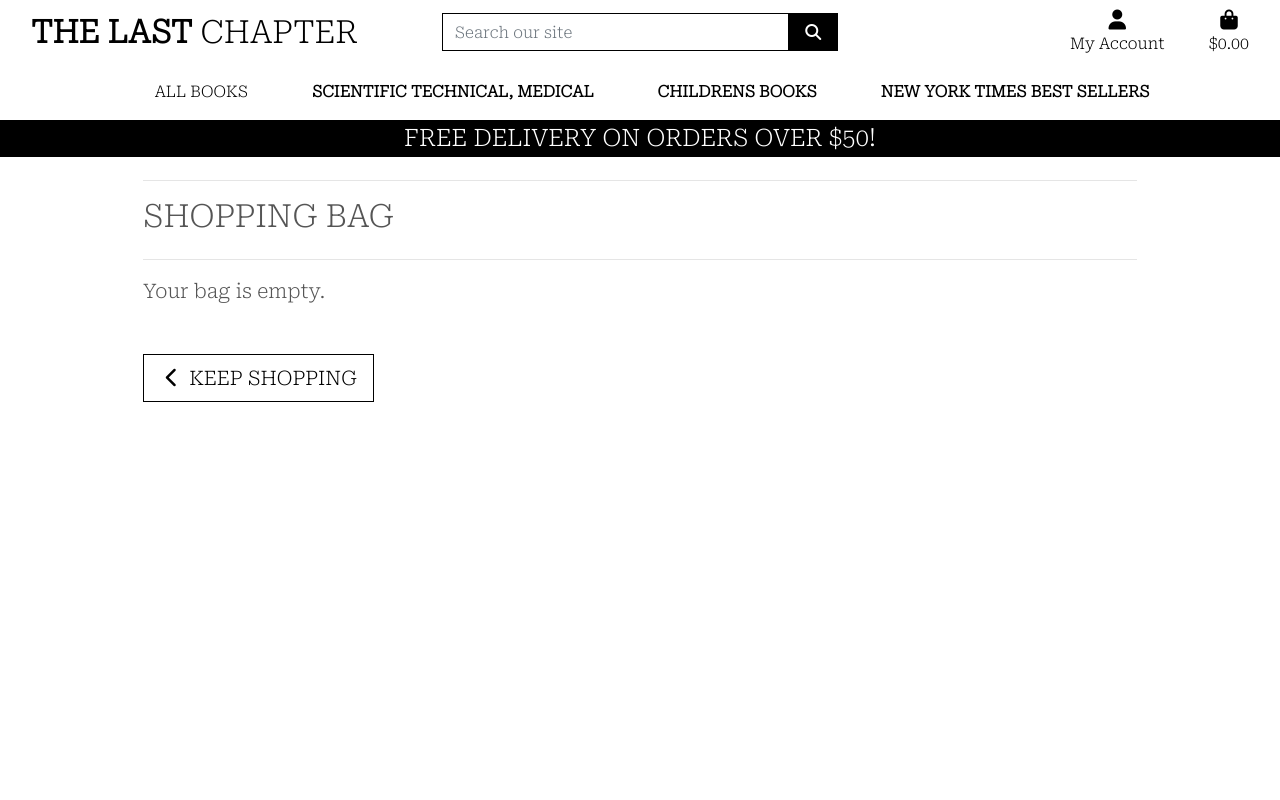
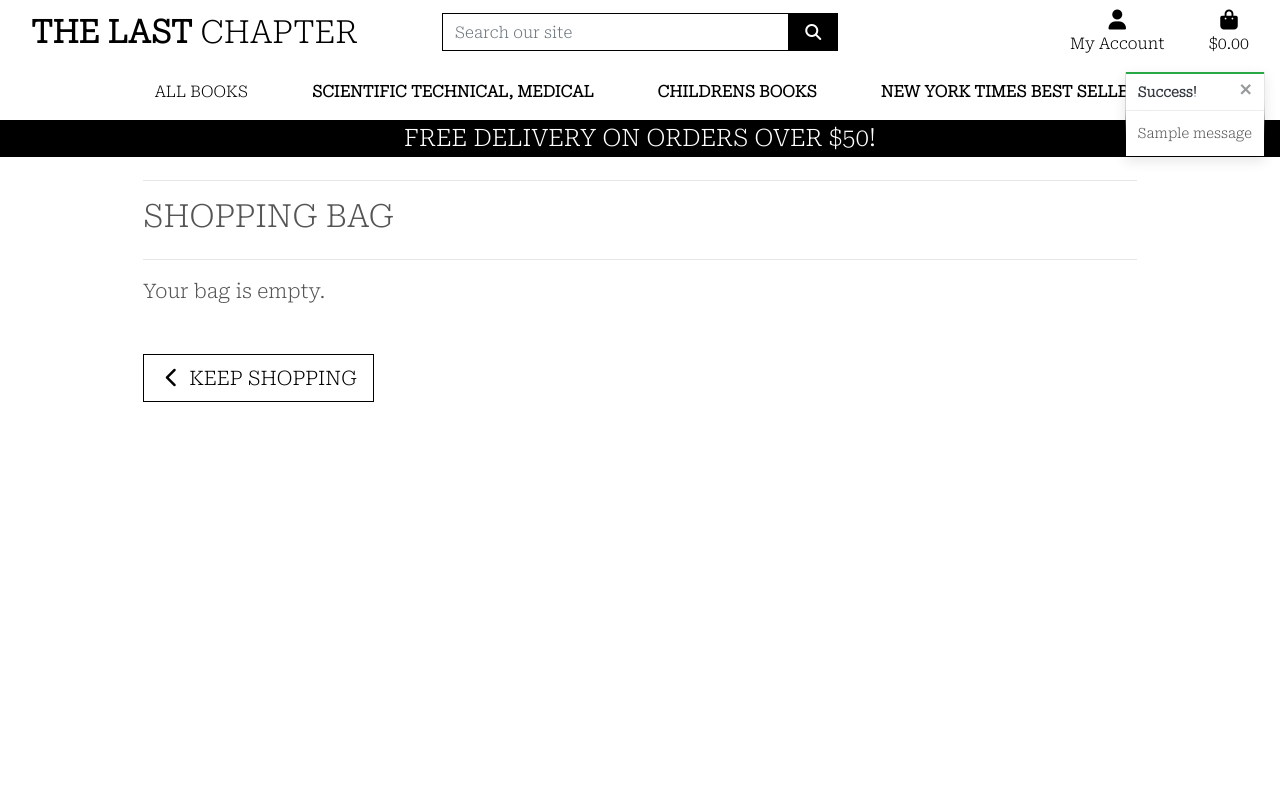
Before and after one commit to Sorin05/The-Last-Chapter, a Django app: page /bag/ in a window 1280 px wide. Run offline with Django 3.2, Linux system fonts and the light colour scheme; one stand-in notice (Sample message) is shown; some libraries are stand-ins or nearby versions.

Commit message:
Added toasts

```diff
--- a/bag/views.py
+++ b/bag/views.py
@@ -1,5 +1,6 @@
 from django.shortcuts import render, redirect, reverse, HttpResponse
-
+from django.contrib import messages
+from products.model import Product
 # Create your views here.
 
 
@@ -12,6 +13,7 @@ def view_bag(request):
 def add_to_bag(request, item_id):
     """ Add a quantity of the specified product to the shopping bag """
 
+    product = Product.objects.get(pk=item_id)
     quantity = int(request.POST.get('quantity'))
     redirect_url = request.POST.get('redirect_url')
     size = None
@@ -32,6 +34,7 @@ def add_to_bag(request, item_id):
             bag[item_id] += quantity
         else:
             bag[item_id] = quantity
+            messages.success(request, f'Added {product.name} to your bag')
 
     request.session['bag'] = bag
     return redirect(redirect_url)
--- a/core/settings.py
+++ b/core/settings.py
@@ -77,6 +77,8 @@ TEMPLATES = [
         },
     },
 ]
+
+MESSAGE_STORAGE = 'django.contrib.messages.storage.session.SessionStorage'
 
 
 AUTHENTICATION_BACKENDS = [
--- a/static/css/base.css
+++ b/static/css/base.css
@@ -91,6 +91,20 @@ a.category-badge > span.badge:hover {
 }
 
 
+.message-container {
+    position: fixed;
+    top: 72px;
+    right: 15px;
+    z-index: 99999999999;
+}
+
+.custom-toast {
+    overflow: visible;
+}
+
+.toast-capper {
+    height: 2px;
+}
 /* -------------------------------- Media Queries */
 
 .btt-link,
--- a/templates/base.html
+++ b/templates/base.html
@@ -112,8 +112,22 @@
     </header>
 
     {% if messages %}
-        <div class="message-container"></div>
-    {% endif %}
+    <div class="message-container">
+        {% for message in messages %}
+            {% with message.level as level %}
+                {% if level == 40 %}
+                    {% include 'includes/toasts/toast_error.html' %}
+                {% elif level == 30 %}
+                    {% include 'includes/toasts/toast_warning.html' %}
+                {% elif level == 25 %}
+                    {% include 'includes/toasts/toast_success.html' %}
+                {% else %}
+                    {% include 'includes/toasts/toast_info.html' %}
+                {% endif %}
+            {% endwith %}
+        {% endfor %}
+    </div>
+{% endif %}
 
     {% block page_header %}
     {% endblock %}
@@ -122,6 +136,9 @@
     {% endblock %}
 
     {% block postloadjs %}
+    <script type="text/javascript">
+        $('.toast').toast('show');
+    </script>
     {% endblock %}
 
 
--- /dev/null
+++ b/templates/includes/toasts/toast_success.html
@@ -0,0 +1,13 @@
+<div class="toast custom-toast rounded-0 border-top-0" data-autohide="false">
+    <div class="arrow-up arrow-success"></div>
+    <div class="w-100 toast-capper bg-success"></div>
+    <div class="toast-header bg-white text-dark">
+        <strong class="mr-auto">Success!</strong>
+        <button type="button" class="ml-2 mb-1 close text-dark" data-dismiss="toast" aria-label="Close">
+            <span aria-hidden="true">&times;</span>
+        </button>
+    </div>
+    <div class="toast-body bg-white">
+        {{ message }}
+    </div>
+</div>
```
Also changed, not shown: templates/includes/toasts/toast_error.html (added, +13 -0 lines), templates/includes/toasts/toast_info.html (added, +13 -0 lines), templates/includes/toasts/toast_warning.html (added, +13 -0 lines).
